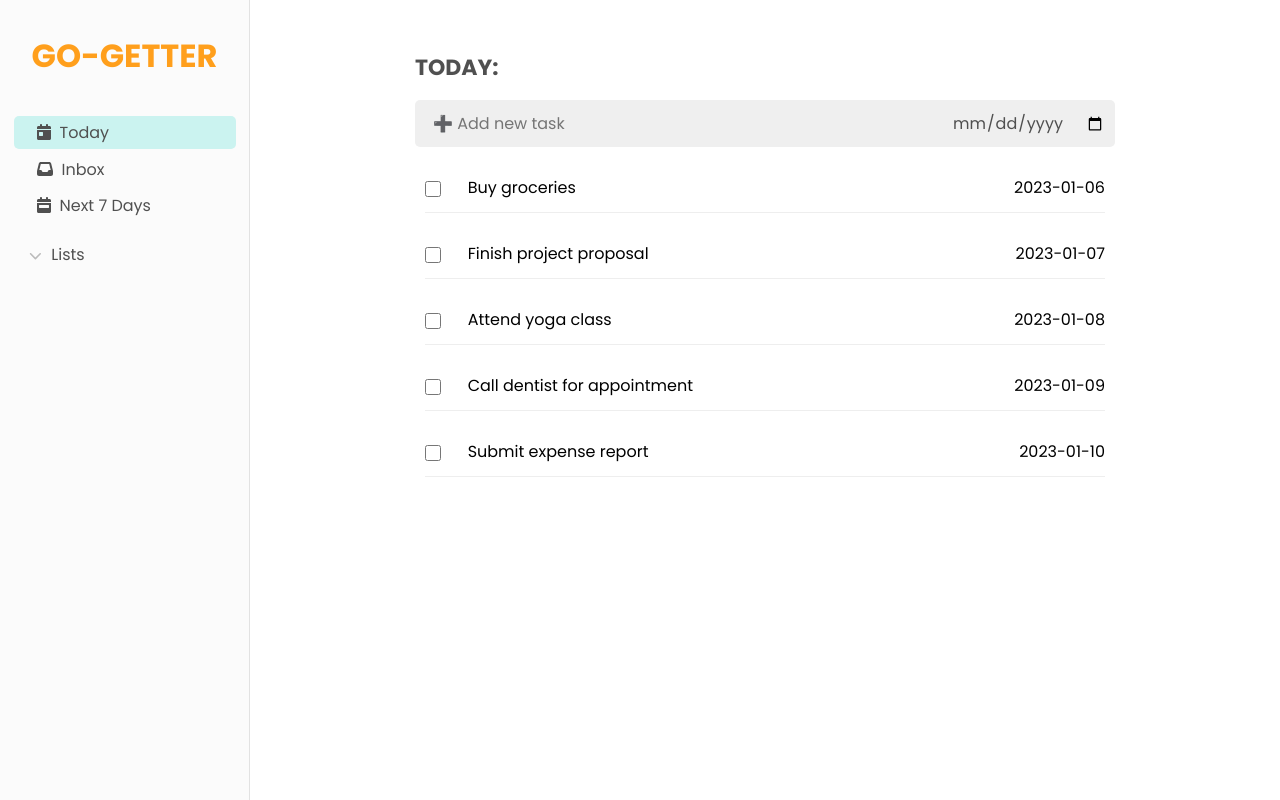
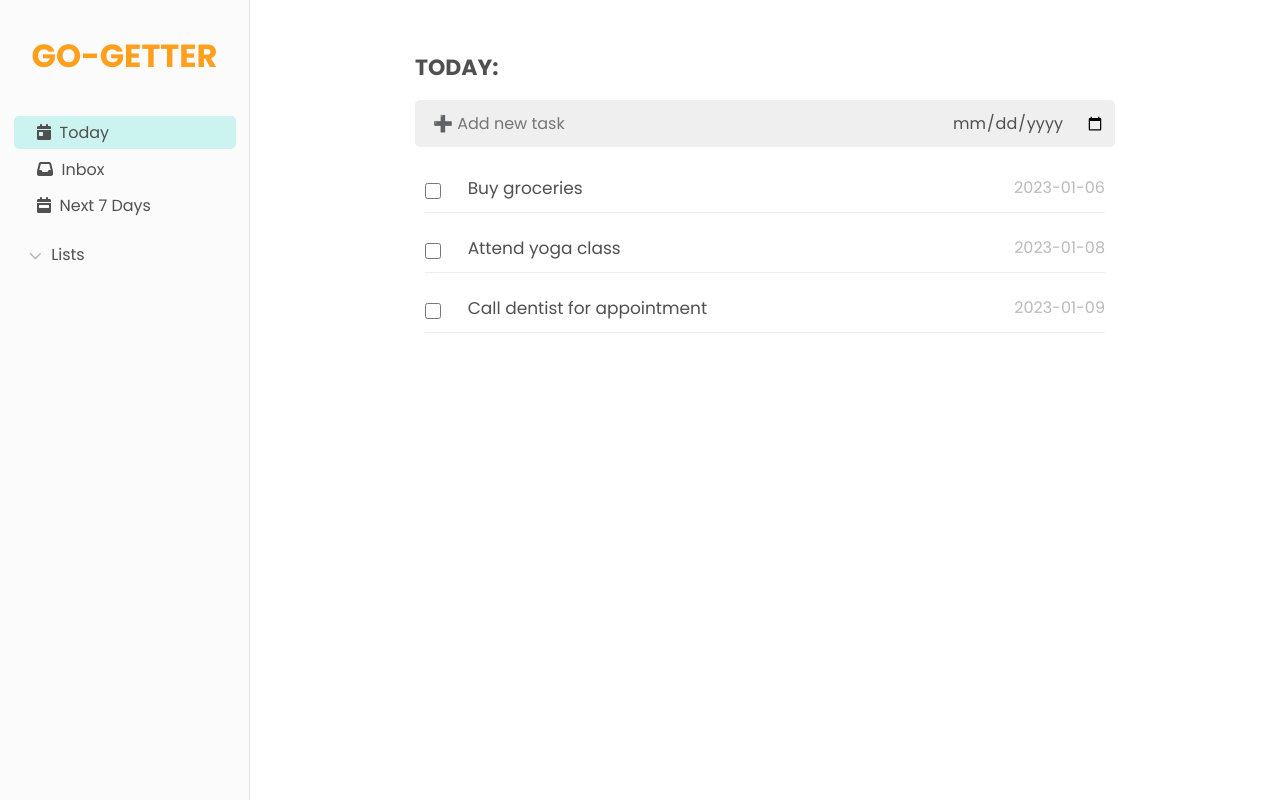
Before and after one commit to clarencetinator7/go-getter, a React (Create React App) app: page / in a window 1280 px wide. Built offline with nearby package versions, Linux system fonts and the light colour scheme.

Commit message:
add: isDone property

```diff
--- a/src/components/Layout/Main Panel/TaskPanel.jsx
+++ b/src/components/Layout/Main Panel/TaskPanel.jsx
@@ -7,30 +7,35 @@ import style from './TaskPanel.module.css';
 const INITIAL_TASKS = [
   {
     id: 1,
-    taskName: "Buy groceries",
-    due: "2023-01-06"
+    task: "Buy groceries",
+    due: "2023-01-06",
+    isDone: false
   },
   {
     id: 2,
-    taskName: "Finish project proposal",
-    due: "2023-01-07"
+    task: "Finish project proposal",
+    due: "2023-01-07",
+    isDone: true
   },
   {
     id: 3,
-    taskName: "Attend yoga class",
-    due: "2023-01-08"
+    task: "Attend yoga class",
+    due: "2023-01-08",
+    isDone: false
   },
   {
     id: 4,
-    taskName: "Call dentist for appointment",
-    due: "2023-01-09"
+    task: "Call dentist for appointment",
+    due: "2023-01-09",
+    isDone: false
   },
   {
     id: 5,
-    taskName: "Submit expense report",
-    due: "2023-01-10"
+    task: "Submit expense report",
+    due: "2023-01-10",
+    isDone: true
   }
-]
+];
 
 const TaskPanel = () => {
   return (
--- a/src/components/Tasks/TaskList.jsx
+++ b/src/components/Tasks/TaskList.jsx
@@ -4,15 +4,21 @@ import style from './TaskList.module.css';
 
 const TaskList = props => {
 
-  const taskItems = props.taskList.map((task) => {
+  const taskItems = props.taskList
+    .filter((item) => {
+      return !item.isDone;
+    })
+    .map((item) => {
       return (
-      <li key={task.id} className={style['task-item']}>
+        <li key={item.id} className={style["task-item"]}>
           <div className={style["task-item__wrapper"]}>
-          <input type="checkbox" name={task.id} id={task.id} />
-          <label htmlFor={task.id}>{task.taskName}</label>
+            <input type="checkbox" name={item.id} id={item.id} />
+            <label htmlFor={item.id}>{item.task}</label>
           </div>
-        <div className={style["task-item__wrapper"]}>
-          <span>{task.due}</span>
+          <div
+            className={`${style["task-item__wrapper"]} ${style["task-due__wrapper"]}`}
+          >
+            <span>{item.due}</span>
           </div>
         </li>
       );
--- a/src/components/Tasks/TaskList.module.css
+++ b/src/components/Tasks/TaskList.module.css
@@ -8,7 +8,6 @@
   justify-content: space-between;
   align-items: center;
   margin: 1em 0;
-  font-size: 1.6em;
   height: 50px;
   border-bottom: solid 1px #eeeeee;
 }
@@ -21,3 +20,13 @@
   vertical-align: middle;
   border: solid 2px var(--primary-text-color);
 }
+
+.task-item__wrapper label {
+  font-size: 1.7em;
+  color: var(--primary-text-color);
+}
+
+.task-item__wrapper.task-due__wrapper {
+  font-size: 1.6em;
+  color: var(--secondary-text-color);
+}
```
Lines whose indentation alone changed are shown as unchanged.
